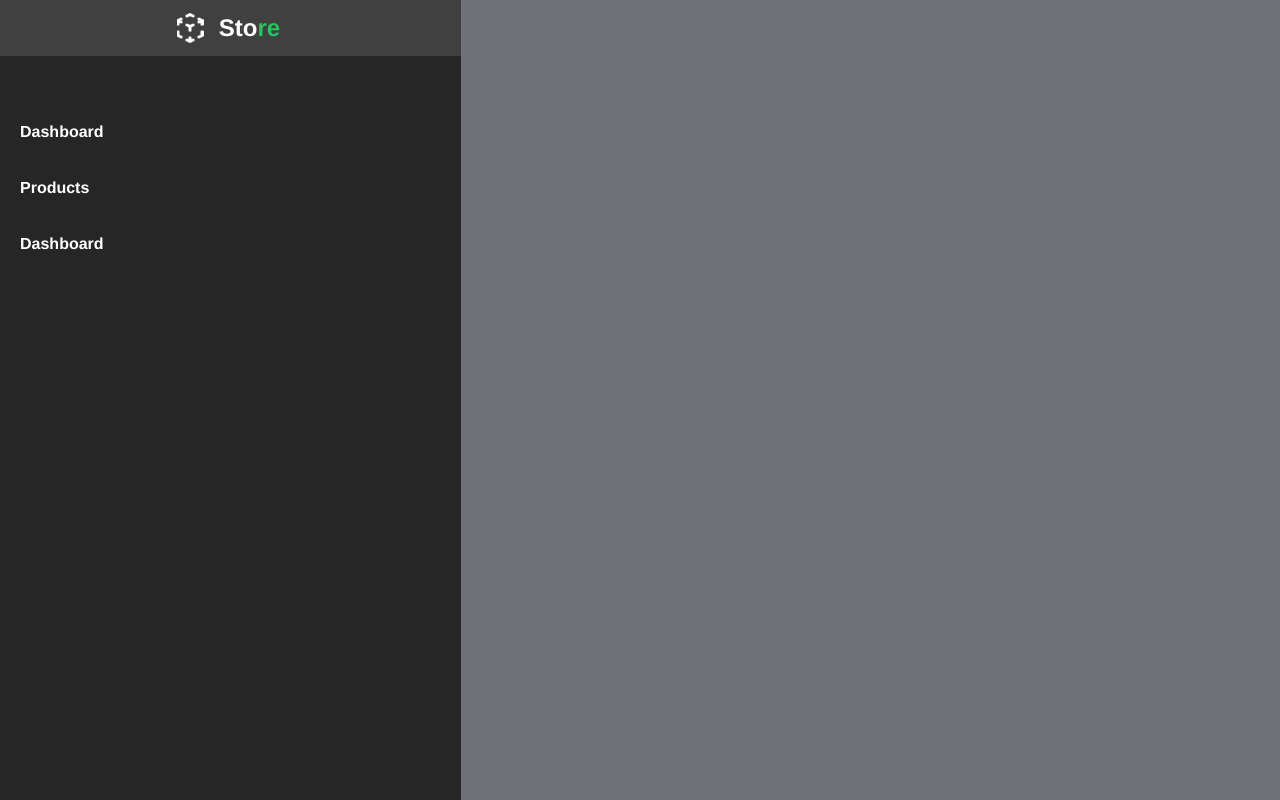
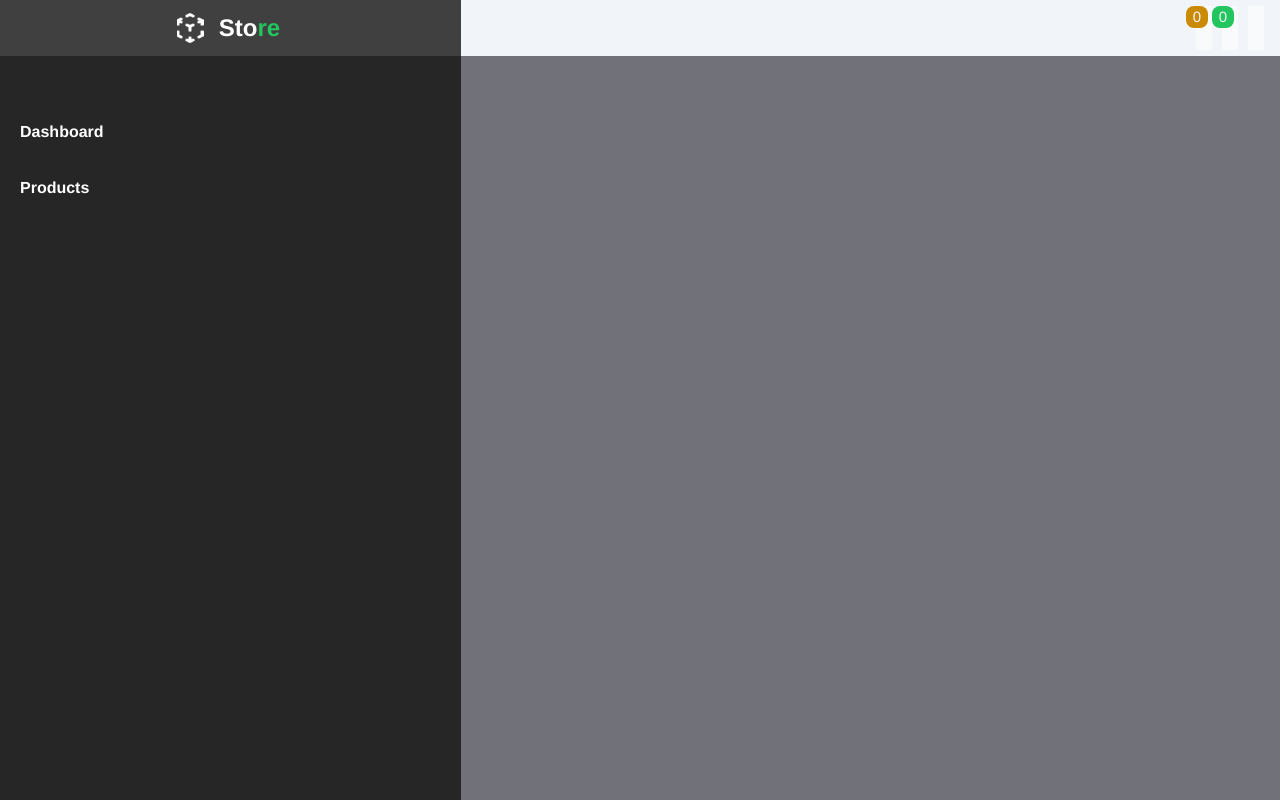
Before and after one commit to Amos-Ditto/Products-Management-and-Visualization, a Vue app in the folder store-vue-ui/: page /dashboard in a window 1280 px wide. Built offline with nearby package versions, Linux system fonts and the light colour scheme.

Commit message:
Bump(UI): application layouts, waiting functionalities & tests

```diff
--- a/store-vue-ui/src/App.vue
+++ b/store-vue-ui/src/App.vue
@@ -1,5 +1,5 @@
 <template>
-  <main class="h-screen w-screen overflow-x-hidden bg-zinc-5" :class="isDark ? 'dark' : ''">
+  <main class="h-screen w-screen overflow-x-hidden bg-zinc-5">
     <section class="w-full h-full bg-inherit">
       <RouterView />
     </section>
@@ -7,15 +7,11 @@
 </template>
 
 <script setup lang="ts">
-import { ref } from "vue";
 import { RouterView } from "vue-router";
-
-const isDark = ref<boolean>(true);
 
 </script>
 
 <style lang="css">
-/* @import "@/assets/base.css"; */
 * {
   -webkit-box-sizing: border-box;
   -moz-box-sizing: border-box;
@@ -29,8 +25,5 @@ body {
   font-family: "Helvetica Neue",Helvetica,"PingFang SC","Hiragino Sans GB","Microsoft YaHei",Arial,sans-serif;
   font-size: 15px;
   text-rendering: optimizeLegibility;
-  -webkit-font-smoothing: antialiased;
-  -moz-osx-font-smoothing: grayscale;
 }
-
 </style>
--- a/store-vue-ui/src/components/Layout.vue
+++ b/store-vue-ui/src/components/Layout.vue
@@ -1,18 +1,13 @@
 <template>
     <main class="w-screen h-screen flex flex-row">
         <aside
-            class="h-screen w-[36%] mds:w-[16%] transition-width duration-300 bg-neutral-800 text-white overflow-y-auto fixed left-0 top-0 mds:relative"
+            class="h-screen w-[36%] mds:w-[18%] transition-width duration-300 bg-neutral-800 text-white overflow-y-auto fixed left-0 top-0 mds:relative"
             :class="props.reducedmenu && 'w-[11%] relative'"
         >
-            <slot name="aside">
-
-            </slot>
+            <slot name="aside"></slot>
         </aside>
-        <section class="h-screen w-[72%] mds:w-[84%] ">
-            {{ props.reducedmenu }}
-            <slot>
-
-            </slot>
+        <section class="h-screen w-full dark:bg-neutral-800">
+            <slot></slot>
         </section>
     </main>
 </template>
--- /dev/null
+++ b/store-vue-ui/src/components/Layouts/NavBar.vue
@@ -0,0 +1,24 @@
+<template>
+    <header class="w-full bg-slate-100 h-14 flex items-center justify-between pl-1 pr-2">
+        <div class="right h-full flex items-center justify-center px-1 border-r border-zinc-400">
+            <div class="i-mdi-drag text-4xl" />
+        </div>
+        <div class="left h-full flex items-center justify-center gap-x-2.5 px-2 py-1.5">
+            <div class="warning h-full flex items-center justify-center relative px-2 bg-slate-50 rounded-sm">
+                <div class="i-mdi-alert text-3xl cursor-pointer hover:scale-110" />
+                <span class="flex justify-center items-center absolute top-0 right-1 p-2 w-[1.4rem] h-[1.4rem] rounded-lg bg-yellow-600 text-slate-100">0</span>
+            </div>
+            <div class="notification h-full flex items-center justify-center relative px-2 bg-slate-50 rounded-sm">
+                <div class="i-mdi-bell text-3xl cursor-pointer hover:scale-110" />
+                <span class="flex justify-center items-center absolute top-0 right-1 p-2 w-[1.4rem] h-[1.4rem] rounded-lg bg-green-500 text-slate-100">0</span>
+            </div>
+            <div class="setting h-full flex items-center justify-center relative px-2 bg-slate-50 rounded-sm">
+                <div class="i-mdi-cog text-3xl cursor-pointer transition-rotate hover:rotate-90" />
+            </div>
+        </div>
+    </header>
+</template>
+
+<script lang="ts" setup>
+
+</script>
--- a/store-vue-ui/src/components/Layouts/SideBar.vue
+++ b/store-vue-ui/src/components/Layouts/SideBar.vue
@@ -9,7 +9,7 @@
             :class="toggleclass ? 'relative w-full justify-center items-center mt-4' : 'absolute right-2.5 top-16'"
             v-show="showtogglebtns" @click="toggleMenu"
         >
-            <div class="i-mdi-forwardburger block hover:scale-110" v-show="toggleclass" />
+            <div class="i-mdi-chevron-double-right block hover:scale-110" v-show="toggleclass" />
             <div class="i-mdi-close block" v-show="!toggleclass" />
         </div>
         <section class="flex flex-col w-full items-start mt-12 overflow-y-auto overflow-x-hidden">
@@ -43,15 +43,6 @@
                         >Delete</button>
                     </div>
                 </transition>
-            </RouterLink>
-            <RouterLink :to="{ name:'home' }" class="link flex flex-col w-full relative bg-neutral-900" @click="mainLinks">
-                <div
-                    class="main-link flex flex-row items-center w-full h-14  gap-2 px-3 bg-neutral-800 hover:bg-neutral-700 duration-200"
-                    :class="toggleclass && 'justify-center'"
-                >
-                    <div class="i-mdi-home text-xl sm:text-2xl" />
-                    <p class=" sm:font-bold text-base sm:text-base" :class="toggleclass && 'hidden'">Dashboard</p>
-                </div>
             </RouterLink>
         </section>
     </nav>
@@ -143,7 +134,6 @@ const leave = (el: HTMLElement): void => {
 
 
 <style scoped>
-/* @tailwind base; */
 @tailwind components;
 @tailwind utilities;
 
@@ -206,7 +196,7 @@ a:hover .main-link::before {
     height: 1px;
 }
 @layer components {
-    .toggler-menu  .i-mdi-forwardburger {
+    .toggler-menu  .i-mdi-chevron-double-right {
         @apply text-green-600;
     }
     .toggler-menu .i-mdi-close {
--- a/store-vue-ui/src/views/Dashboard.vue
+++ b/store-vue-ui/src/views/Dashboard.vue
@@ -3,9 +3,12 @@
         <template #aside>
             <SideBar class="" @resizeSideMenu="resizeSideMenu" />
         </template>
-        <main class="h-screen">
-            <router-view></router-view>
-        </main>
+        <template #default>
+            <main class="w-full flex flex-col">
+                <NavBarVue />
+                <router-view></router-view>
+            </main>
+        </template>
     </LayoutVue>
 </template>
 
@@ -13,11 +16,10 @@
 import { ref } from 'vue';
 import LayoutVue from '@/components/Layout.vue';
 import SideBar from '../components/Layouts/SideBar.vue';
+import NavBarVue from '@/components/Layouts/NavBar.vue';
 const reducedmenu = ref<boolean>(false);
 
 const resizeSideMenu = ():void => {
     reducedmenu.value = !reducedmenu.value;
-    console.log(reducedmenu.value);
-
 };
 </script>
--- a/store-vue-ui/tailwind.config.js
+++ b/store-vue-ui/tailwind.config.js
@@ -19,7 +19,8 @@ module.exports = {
     extend: {
       transitionProperty: {
         'height': 'height',
-        'width': 'width'
+        'width': 'width',
+        'rotate': 'rotate'
       }
     },
   },
```
